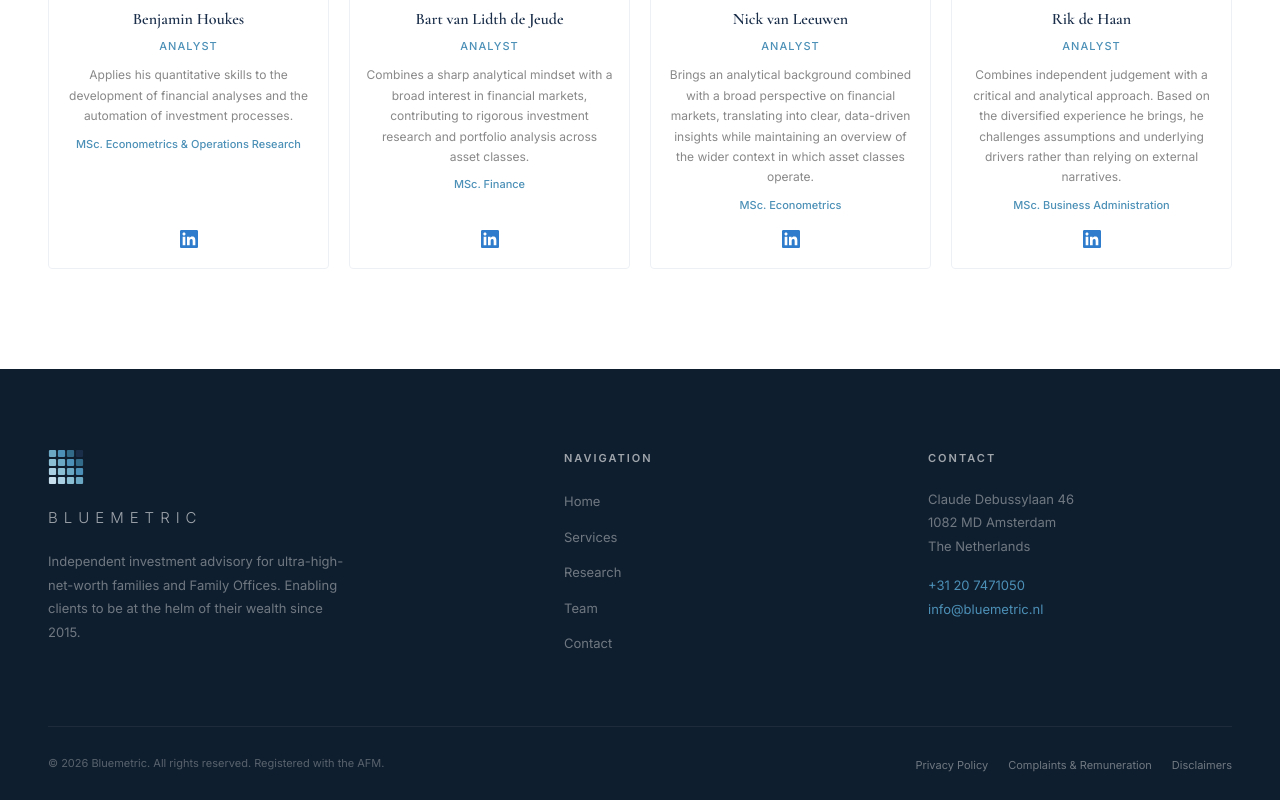
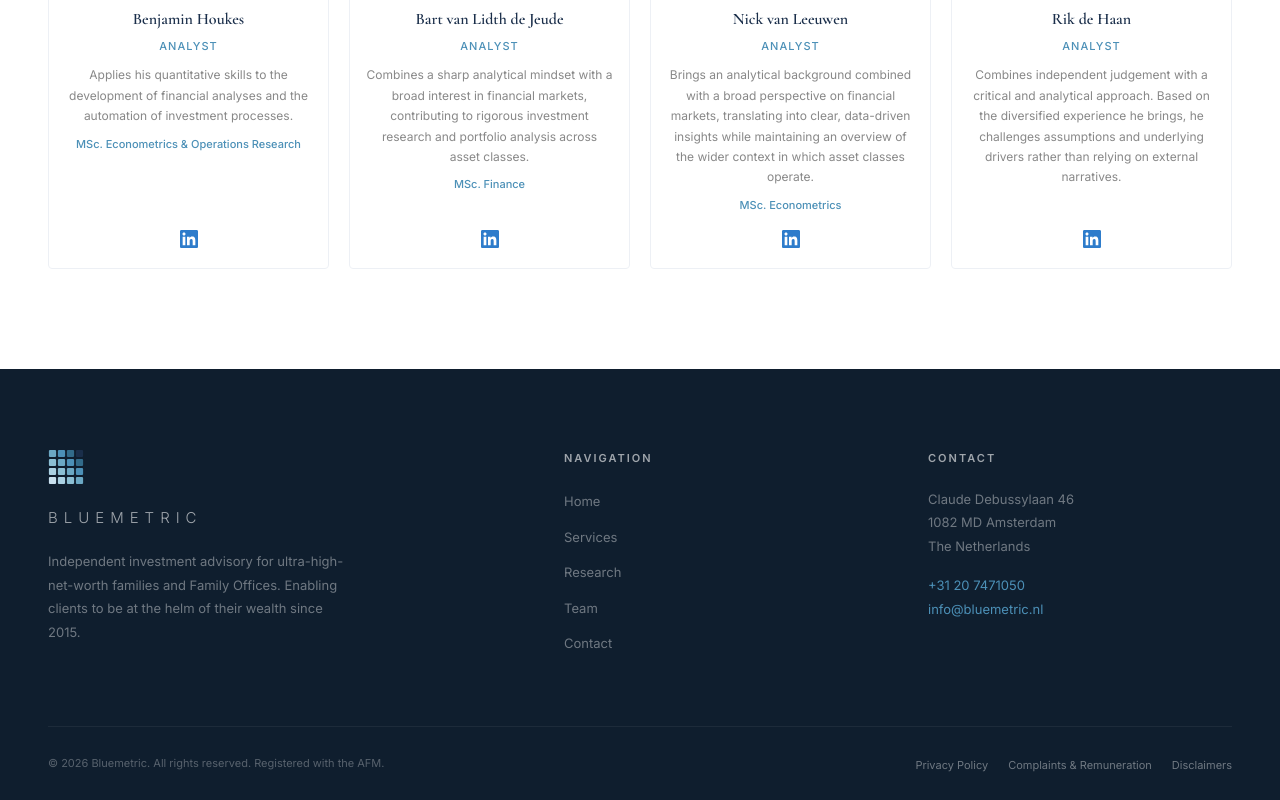
Before and after one commit to BluemetricCA2020/bluemetric_site, a React (Vite) app: page /team in a window 1280 px wide. Shown: the part 3116-3916 px from the top of the page. Built offline with nearby package versions, Linux system fonts and the light colour scheme.

Commit message:
Opleiding Rik aangepast

```diff
--- a/src/i18n/translations/team.ts
+++ b/src/i18n/translations/team.ts
@@ -168,7 +168,6 @@ export const teamTranslations: { en: TeamText; nl: TeamText } = {
         name: 'Rik de Haan',
         role: 'Analyst',
         bio: 'Combines independent judgement with a critical and analytical approach. Based on the diversified experience he brings, he challenges assumptions and underlying drivers rather than relying on external narratives.',
-        creds: 'MSc. Business Administration',
         linkedin: 'https://www.linkedin.com/in/rik-de-haan/',
         photo: '/images/team/rik-de-haan.webp',
       },
@@ -323,7 +322,6 @@ export const teamTranslations: { en: TeamText; nl: TeamText } = {
         name: 'Rik de Haan',
         role: 'Analist',
         bio: 'Combineert een onafhankelijk oordeel met een kritische en analytische benadering. Op basis van zijn brede ervaring stelt hij aannames en onderliggende drijfveren ter discussie in plaats van te vertrouwen op externe narratieven.',
-        creds: 'MSc. Business Administration',
         linkedin: 'https://www.linkedin.com/in/rik-de-haan/',
         photo: '/images/team/rik-de-haan.webp',
       },
```
